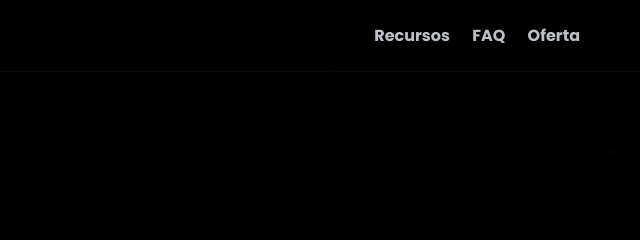
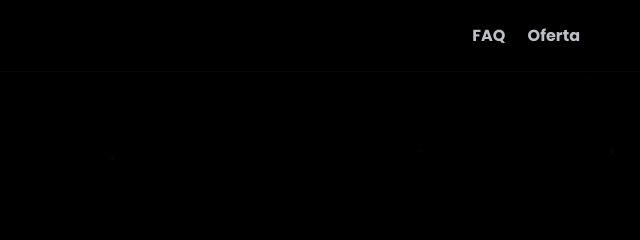
Before and after one commit to D4rkMoney/Darkmoney, a plain HTML site: page index.html in a window 1280 px wide. Shown: the top 240 px of the page, 640-1280 px from the left. Drawn offline with Linux system fonts and the light colour scheme; animation ran at ten frames a second.

Commit message:
Update index.html

```diff
--- a/index.html
+++ b/index.html
@@ -22,7 +22,7 @@
     <div class="container header-inner">
       <a class="brand" href="#">Dark Money System</a>
       <nav class="nav">
-        <a href="#features">Recursos</a>
+
         <a href="#faq">FAQ</a>
         <a href="#final" class="ghost">Oferta</a>
       </nav>
```
